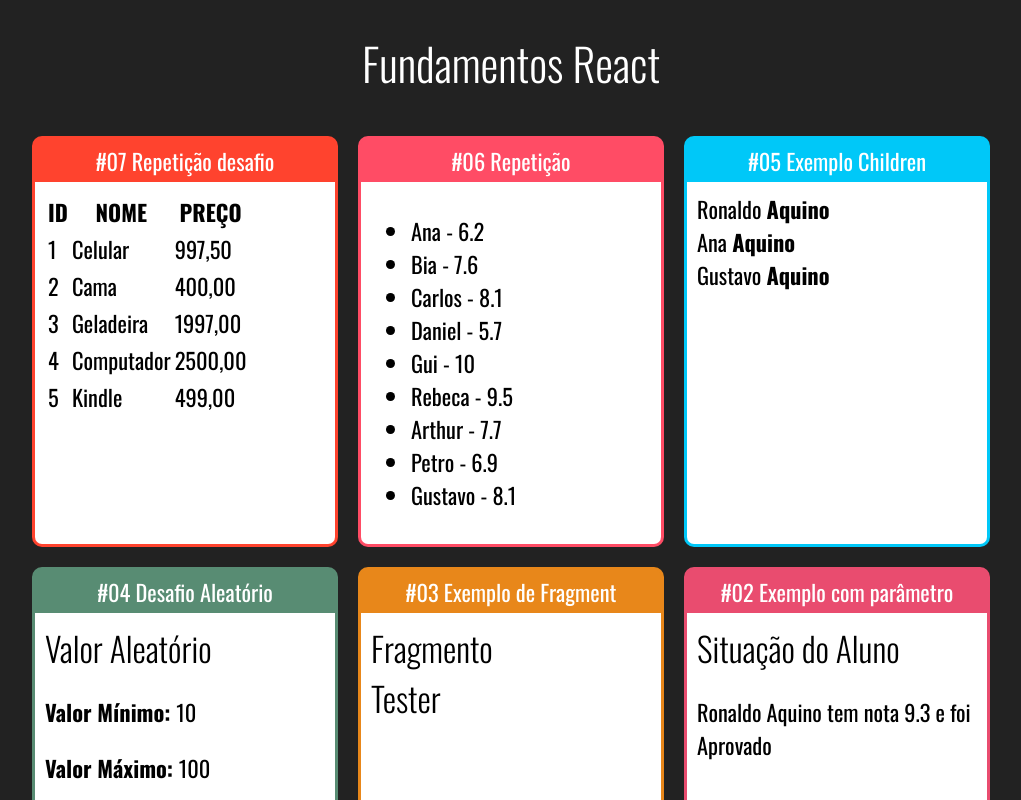
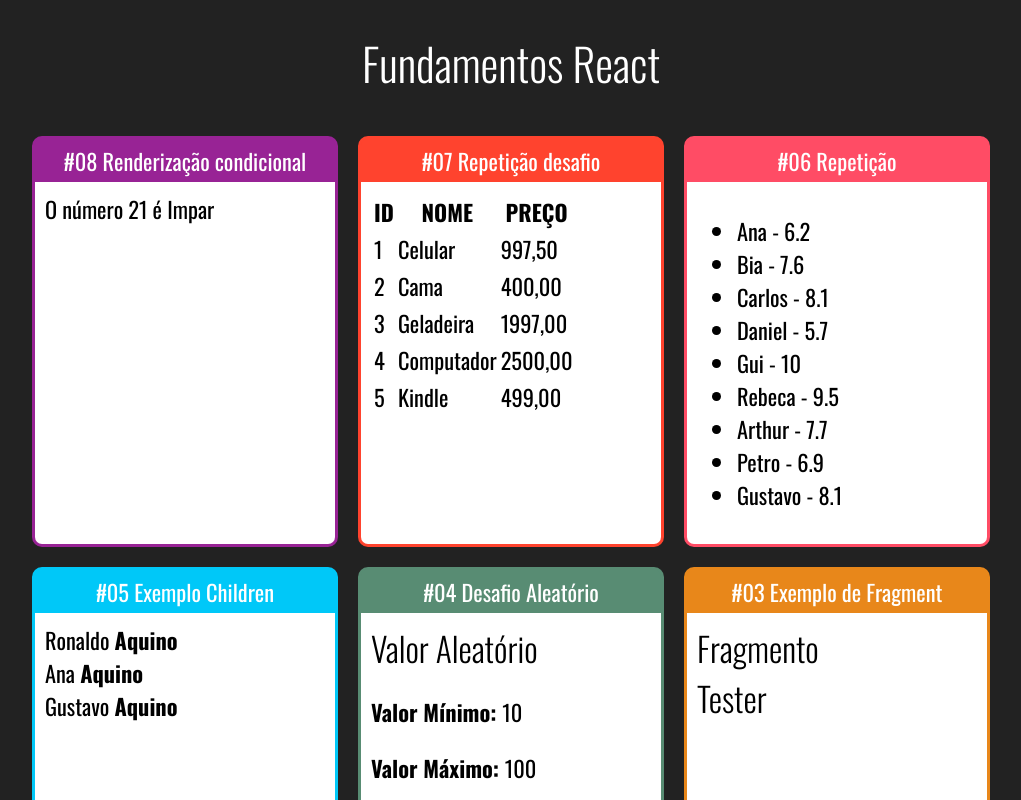
Before and after one commit to ronaldo-aquino/react-fundamentos, a React (Create React App) app: page / in a window 1280 px wide. Shown: the top 800 px of the page, without its empty margins (129-1150 px from the left). Built offline with nearby package versions, Linux system fonts and the light colour scheme.

Commit message:
Renderização condicional 1/3

```diff
--- a/src/App.js
+++ b/src/App.js
@@ -8,13 +8,19 @@ import "./App.css";
 import Familia from "./components/basicos/Familia";
 import ListaAlunos from "./components/repeticao/ListaAlunos";
 import TabelaProdutos from "./components/repeticao/TabelaProdutos";
+import ParOuImpar from "./components/condicional/ParOuImpar";
 
 const App = () => {
   return (
     <>
       <h1 className="title-component-app">Fundamentos React</h1>
       <div className="cards">
-      <Card title="#07 Repetição desafio" color="#FF432E">
+
+      <Card title="#08 Renderização condicional" color="#982395">
+          <ParOuImpar numero={21} />
+        </Card>
+
+        <Card title="#07 Repetição desafio" color="#FF432E">
           <TabelaProdutos />
         </Card>
 
--- /dev/null
+++ b/src/components/condicional/ParOuImpar.js
@@ -0,0 +1,13 @@
+const ParOuImpar = ({ numero }) => {
+  return (
+    <div>
+      {numero % 2 === 0 ? (
+        <span>O número {numero} é Par</span>
+      ) : (
+        <span>O número {numero} é Impar</span>
+      )}
+    </div>
+  );
+};
+
+export default ParOuImpar;
```
Also changed, not shown: 1 other file (tests, documents, lock files or other folders).
